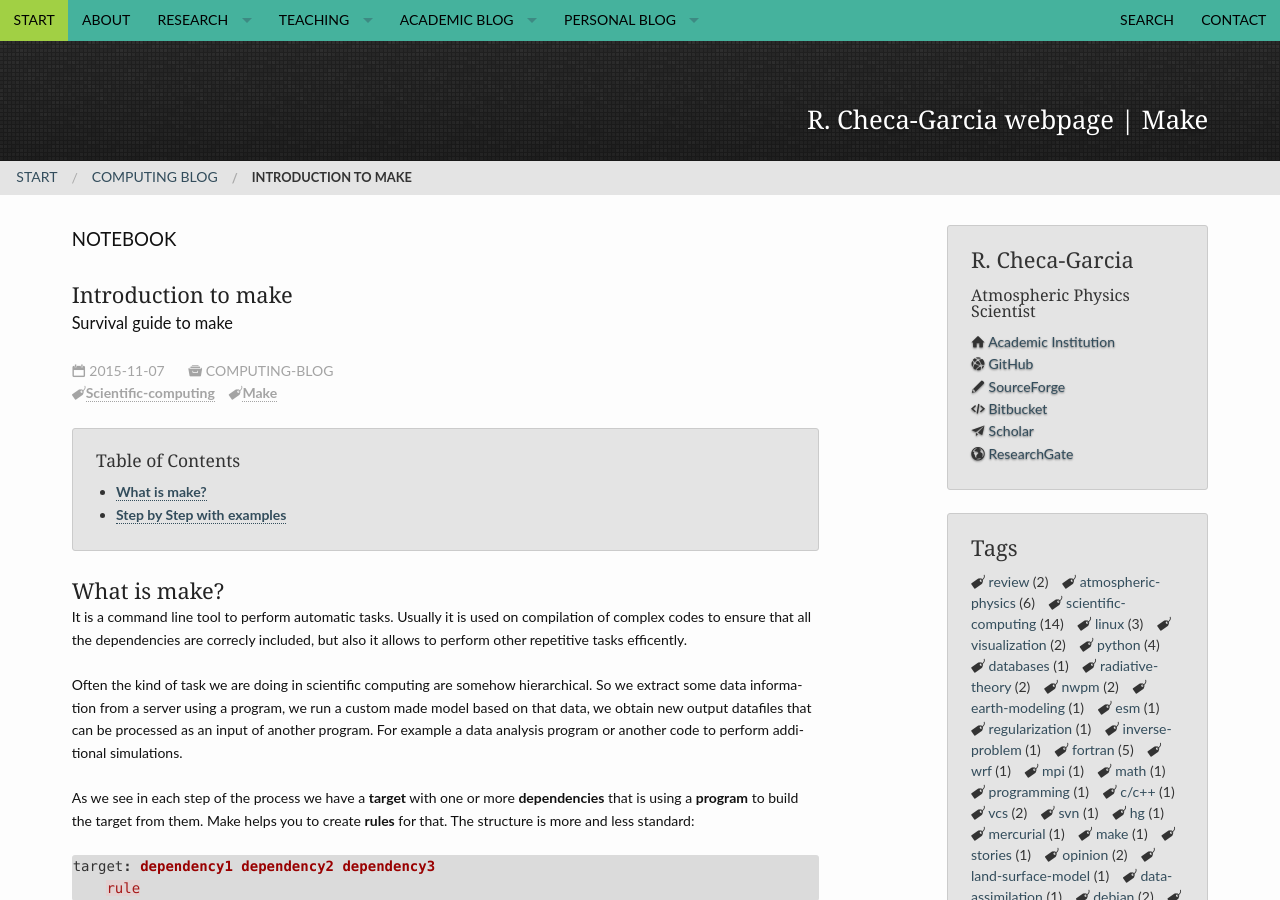
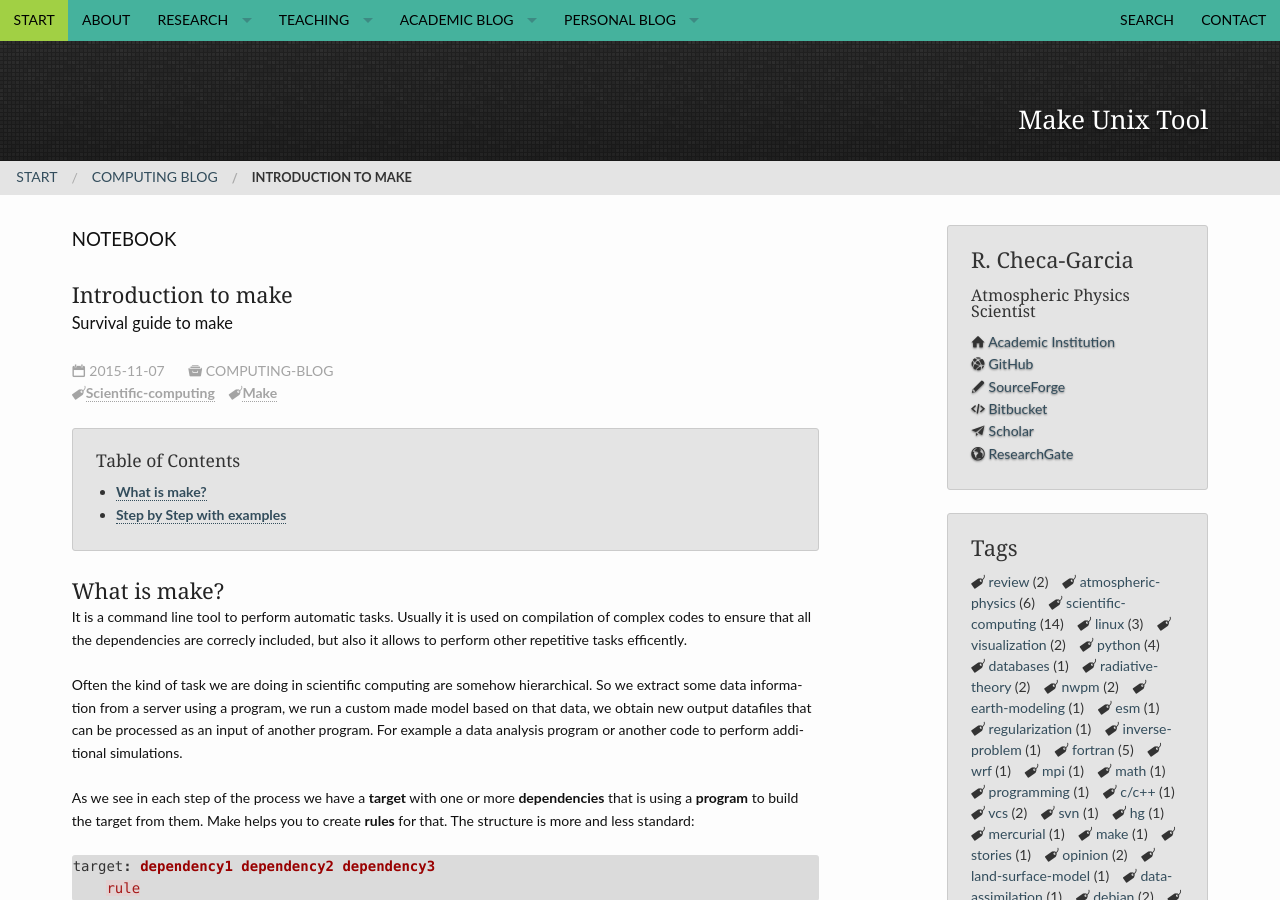
Before and after one commit to RCHG/rchg.github.io, a Jekyll site: the page built from _posts/2015-11-07-Make-Survival.md, in a window 1280 px wide and 900 px high. Built offline with Jekyll 4.4.1, drawn with Linux system fonts in a browser that asks for light colours; nearby versions of some CDN libraries; comment, search, counter and statistics services are not loaded.

Commit message:
Update 2015-11-07-Make-Survival.md

```diff
--- a/_posts/2015-11-07-Make-Survival.md
+++ b/_posts/2015-11-07-Make-Survival.md
@@ -9,7 +9,7 @@ tags: [Scientific-computing, Make]
 categories:
     - computing-blog
 header:
-    title: R. Checa-Garcia webpage | Make
+    title: Make Unix Tool
     pattern: pattern_jquery-dark-grey-tile.png
 author: ramiro_chg
 ---
```
